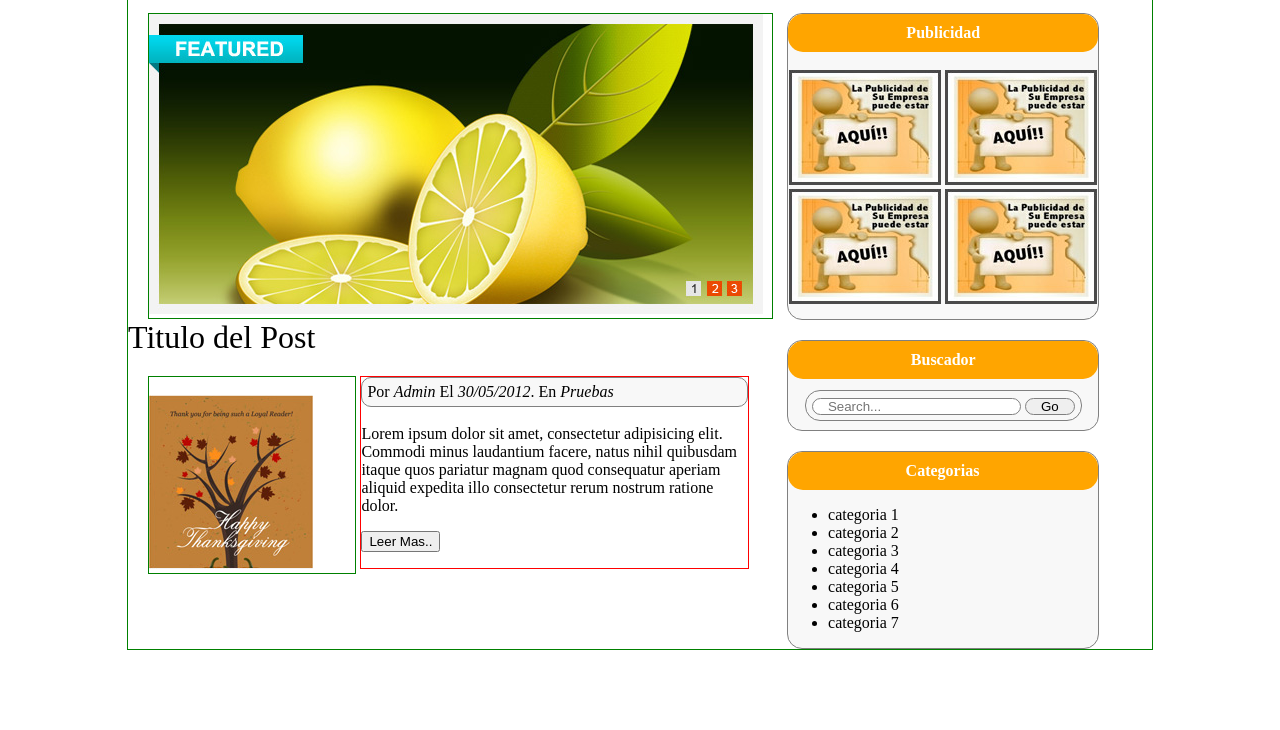
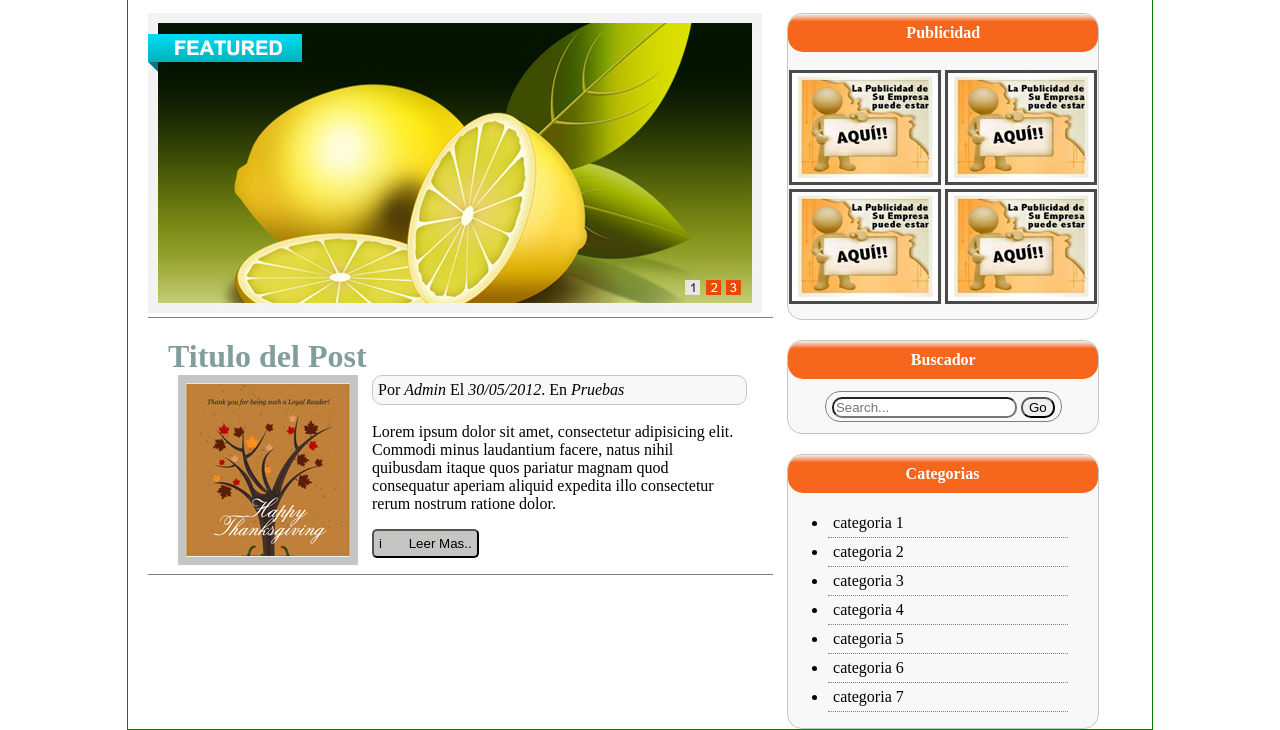
Before and after one commit to ju4nc4rlozz23/pw2171, a plain HTML site: page practica03css/index.html in a window 1280 px wide. Shown: the part 146-876 px from the top of the page. Before the commit the page ends 800 px from the top, so only its background shows below. Drawn offline with Linux system fonts and the light colour scheme.

Commit message:
Pagina Naranjas Casi Finish

```diff
--- a/practica03css/css/estilos.css
+++ b/practica03css/css/estilos.css
@@ -6,7 +6,8 @@ body{
 }
 
 header nav ul{
-	background: orange;
+	background:linear-gradient(#F1F1F1, #F6661D 20%);
+	/*background: orange;*/
 	border-radius: 5px;
 	padding: 10px;
 
@@ -18,33 +19,54 @@ header nav ul li{
 	padding-right: 25px;
 }
 
+/*section{
+	background: linear-gradient(#F1F1F1,white 30%);
+}*/
+
+
 #logo{
 	margin-left: 10px;
 }
 
 #art01{
-	border: 1px solid green;
+	border-bottom: 1px solid gray;
 	margin-left: 20px;
 }
 
+#art{
+	border-bottom: 1px solid gray;
+	margin-left: 20px;
+}
 
-#art02,#art22{
+#Title{
+	color: #819E9C;
+	margin-left:20px;
 	margin-top: 20px;
+	font-weight: bold;
 }
 
 #art02{
-	border: 1px solid green;
 	display: inline-block;
 	margin-left: 20px;
 	width: 32%;
+	text-align: center;
+
+}
+
+#art02 img{
+	border: 8px solid #C4C6C3;
 }
 
 #art22{
-	border: 1px solid red;
 	display: inline-block;
 	vertical-align:top;
 	width: 60%;
+}
 
+#art22 input{
+	background:#C4C6C3;
+	border-radius: 5px;
+	padding: 5px 5px;
 }
 
 #art03,#art04,#art05{
@@ -52,10 +74,9 @@ header nav ul li{
 	background: #F8F8F8 ;
 }
 
-
 /*publicidad*/
 #art03{
-	border: 1px solid gray;
+	border: 1px solid #C4C6C3;
 	margin: 0 auto;
 	padding-bottom: 11px;
 	text-align: center;
@@ -63,7 +84,7 @@ header nav ul li{
 
 /* Buscador*/
 #art04{
-	border: 1px solid gray;
+	border: 1px solid #C4C6C3;
 	margin: 0 auto;
 	/*margin-top: 20px;*/
 	/*padding-top: 15px;*/
@@ -74,17 +95,23 @@ header nav ul li{
 
 #art04 input{
 	border-radius: 10px;
-	border: 1px solid gray;
+	border: 1px solid #C4C6C3
 	padding: 0px 15px 0px 15px;
 
 }
 
 /*Categorias*/
 #art05{
-	border: 1px solid gray;
+	border: 1px solid #C4C6C3;
 	margin-top: 20px;
 }
 
+#art05 ul li{
+	border-bottom:1px dotted gray;
+	padding: 5px;
+	margin-right: 30px;
+
+}
 
 #megart1{
 	/*border: 1px solid gray;*/
@@ -107,7 +134,7 @@ header nav ul li{
 
 }
 .Encabezados{
-	background: orange;
+	background:linear-gradient(#F1F1F1, #F6661D 20%);
 	border-radius: 15px;
 	color: white;
 	font-weight: bold;
@@ -116,10 +143,9 @@ header nav ul li{
 }
 
 .Fecha{
-
 	background: #F8F8F8;
 	border-radius: 10px;
-	border: 1px solid gray;
+	border: 1px solid #C4C6C3;
 	display: block;
 	padding: 5px 0px 5px 0px;
 	padding-left: 5px;
--- a/practica03css/index.html
+++ b/practica03css/index.html
@@ -9,7 +9,9 @@
 		<header>
 			<img src="img/logo.jpg" alt="" id="logo">
 			<br>
+			<span>
 				MI THEMA EN HTML5
+			</span>
 			<img src="img/red1.png" alt="" id="red1">
 			<img src="img/red2.png" alt="" id="red2">
 			<img src="img/red3.png" alt="" id="red3">
@@ -33,13 +35,13 @@
 					<img src="img/slider.jpg" alt="">
 				</article>
 
+				<article id="art">
+					<article id='Title'>
 						<span class='Titulo'>Titulo del Post</span>
-				<br>
+					</article>
+
 					<article id='art02'>
-
-					<br>
 							<img src="img/img-post.jpg" alt="">
-					<br>
 					</article>
 
 					<article id='art22'>
@@ -47,9 +49,9 @@
 						<br>
 						Lorem ipsum dolor sit amet, consectetur adipisicing elit. Commodi minus laudantium facere, natus nihil quibusdam itaque quos pariatur magnam quod consequatur aperiam aliquid expedita illo consectetur rerum nostrum ratione dolor.
 						<p>
-					<input type="button" value="Leer Mas..">
+						<input type="button" value="i	Leer Mas..">
 					</article>
-
+				</article>
 			</article>
 
 			<article id='megart2'>
```
Lines whose indentation alone changed are shown as unchanged.
